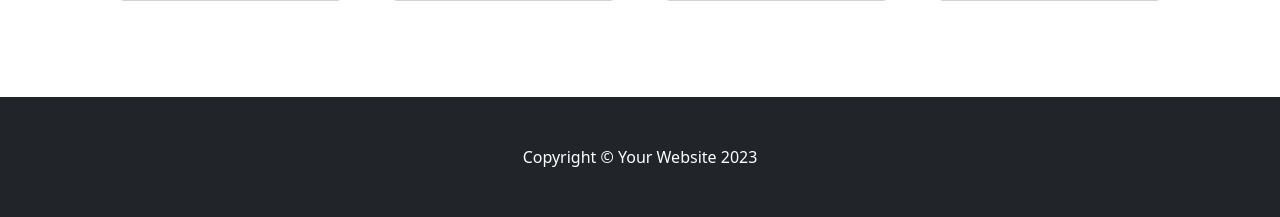
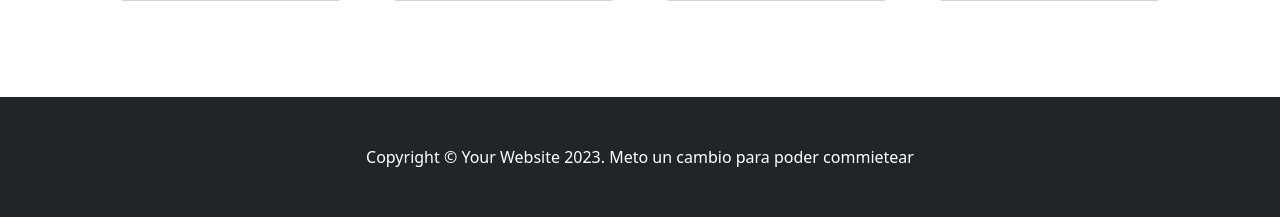
Before and after one commit to mainardsolis/Proyecto-Final-Django-Ecom, a Django app: template store/templates/home.html in a window 1280 px wide. Shown: the part 866-1083 px from the top of the page. Run offline with Django 4.2, Linux system fonts and the light colour scheme; the template is opened without the code that fills it: values that come from a table or form of the project are taken from there, others are empty; data comes from the database, SQL or seed files in the repository; parts of the project's set-up code (start-up, migrations or seed data) failed here and were passed over; some libraries are stand-ins or nearby versions.

Commit message:
Subiendo mi proyecto local

```diff
--- a/store/templates/home.html
+++ b/store/templates/home.html
@@ -90,7 +90,7 @@
         </section>
         <!-- Footer-->
         <footer class="py-5 bg-dark">
-            <div class="container"><p class="m-0 text-center text-white">Copyright &copy; Your Website 2023</p></div>
+            <div class="container"><p class="m-0 text-center text-white">Copyright &copy; Your Website 2023. Meto un cambio para poder commietear</p></div>
         </footer>
         <!-- Bootstrap core JS-->
         <script src="https://cdn.jsdelivr.net/npm/bootstrap@5.2.3/dist/js/bootstrap.bundle.min.js"></script>
```
